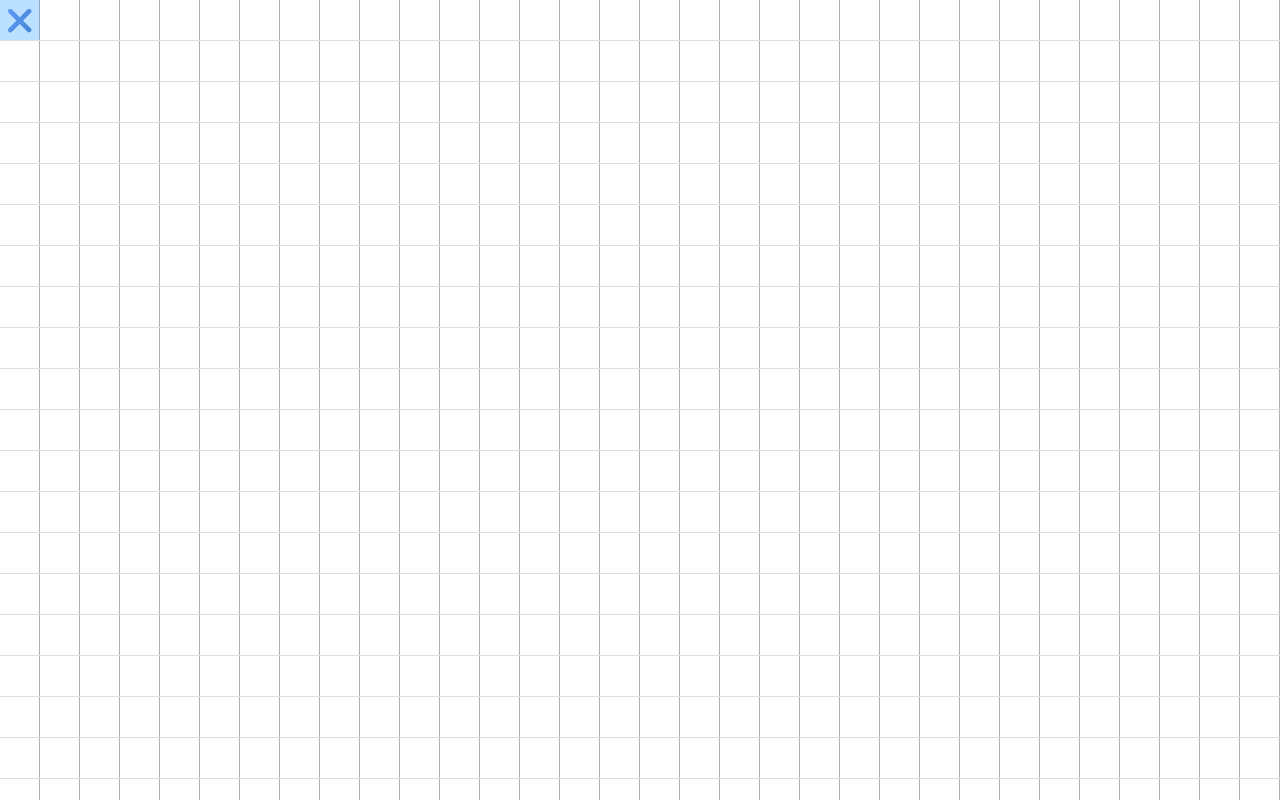
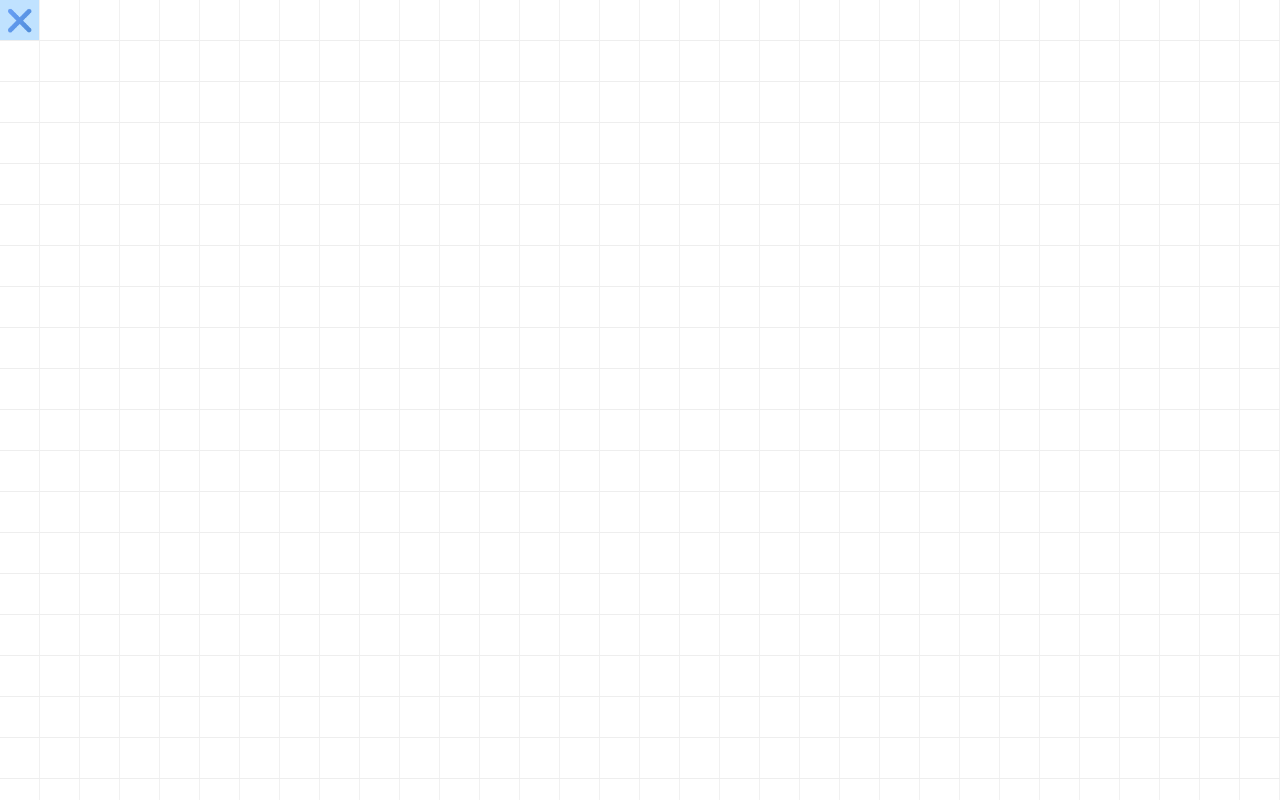
Before and after one commit to vandung2kk2/caro, a plain HTML site: page index.html in a window 1280 px wide. Both pictures are taken after a click on the element 20 px from the left and 20 px from the top of the page. Shown: the top 800 px of the page. Drawn offline with Linux system fonts and the light colour scheme.

Commit message:
Add files via upload

```diff
--- a/script.js
+++ b/script.js
@@ -3,16 +3,16 @@ window.onload = function(){
 		turn = 0,
 		lastMove = 0;
 	board.innerHTML = drawBoard();
-	var boardMatx = new Array(50);
-	for(let i=0; i<50; i++){
-		boardMatx[i] = new Array(50).fill(0);
+	var boardMatx = new Array(40);
+	for(let i=0; i<40; i++){
+		boardMatx[i] = new Array(40).fill(0);
 	}
 
 	var cells = document.getElementsByClassName("cell");
 	var numCell = cells.length;
 	for(let i=0; i<numCell; i++){
 		cells[i].addEventListener("click", function(){
-			let position = [Math.floor(i/50),i%50];
+			let position = [Math.floor(i/40),i%40];
 			if(boardMatx[position[0]][position[1]]==0){
 				cells[lastMove].classList.remove("last-move");
 				if(turn%2==0) this.classList.add("X-cell");
@@ -41,14 +41,14 @@ window.onload = function(){
 				let row = pos[0] + direction[i][j][0],
 					col = pos[1] + direction[i][j][1];
 				let curPos;
-				if(row>=0 && row<50 && col>=0 && row<50){
+				if(row>=0 && row<40 && col>=0 && row<40){
 					curPos = [row, col];
 				}
 				//console.log(curPos);
 				while(boardMatx[curPos[0]][curPos[1]] == per){
 					row += direction[i][j][0];
 					col += direction[i][j][1];
-					if(row>=0 && row<50 && col>=0 && row<50){
+					if(row>=0 && row<40 && col>=0 && row<40){
 						curPos = [row, col];
 					}
 					n++;
@@ -64,10 +64,10 @@ window.onload = function(){
 }
 function drawBoard(board){
 	let text="";
-	for(let i=0; i<50; i++){
-		text += '<div id="row-'+(i+1)+'">';
-		for(let j=0; j<50; j++){
-			text += '<div class="cell pos-' + (10*i + j +1) +'"></div>';
+	for(let i=0; i<40; i++){
+		text += '<div>';
+		for(let j=0; j<40; j++){
+			text += '<div class="cell"></div>';
 		}
 		text += "</div>"
 	}
--- a/style.css
+++ b/style.css
@@ -22,23 +22,30 @@ body{
 }
 #board > div{
 	flex-basis:2rem;
-	border-bottom:1px solid #ddd;
+	border-bottom:1px solid #eee;
 	display:flex;
 	flex-direction: row;
 }
 .cell{
 	flex-basis:2rem;
-	border-right:1px solid #33333c64;
+	border-right:1px solid #eee;
 	box-sizing:border-box;
+	background-image:url("./caro.png");
+	background-repeat:no-repeat;
+	background-size:cover;
+	background-position:-0.12rem 1.9rem;
+	transition:background-position 0.2s, background-color 0.5s;
+	opacity:0.8;
 }
-.X-cell, .O-cell{
-	background-image:url("https://vandung2kk2.github.io/caro/caro.png");
-	background-size:cover;
-	background-position:-0.12rem;
-	opacity:0.85;
+.X-cell{
+	background-position:-0.12rem 0;
 }
 .O-cell{
-	background-position:1.96rem;
+	animation:tick 0.2s forwards;
+}
+@keyframes tick{
+	0%{background-position:-2.04rem -1.9rem;}
+	100%{background-position:-2.04rem 0;}
 }
 .X-cell.last-move{
 	background-color:#309fff60;
```
